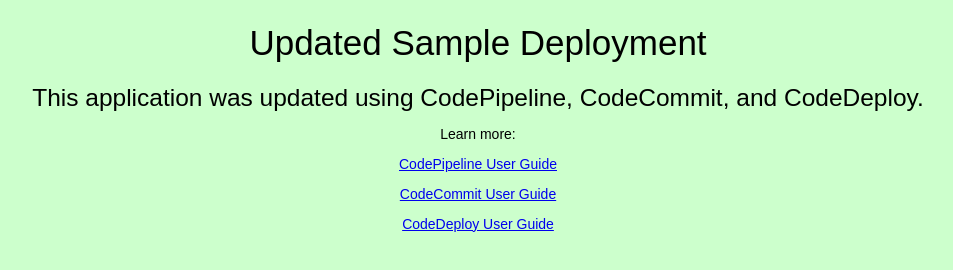
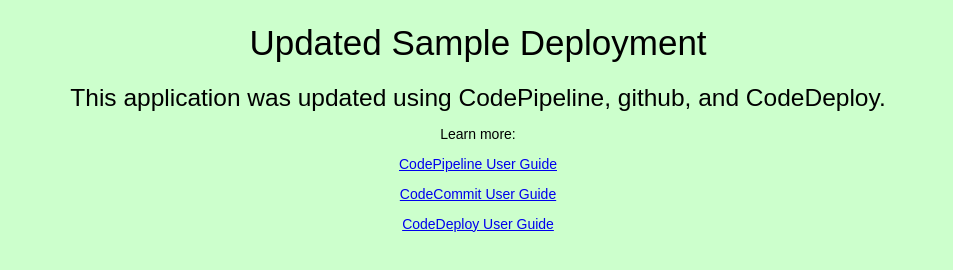
Before and after one commit to pretty25/halo-test, a plain HTML site: page index.html in a window 1280 px wide. Shown: the whole page, without its empty margins (162-1115 px from the left). Drawn offline with Linux system fonts and the light colour scheme.

Commit message:
added git as source replacing codecommit

```diff
--- a/index.html
+++ b/index.html
@@ -25,7 +25,7 @@
 </head>
 <body>
   <div align="center"><h1>Updated Sample Deployment</h1></div>
-  <div align="center"><h2>This application was updated using CodePipeline, CodeCommit, and CodeDeploy.</h2></div>
+  <div align="center"><h2>This application was updated using CodePipeline, github, and CodeDeploy.</h2></div>
   <div align="center">
     <p>Learn more:</p>
     <p><a href="https://docs.aws.amazon.com/codepipeline/latest/userguide/">CodePipeline User Guide</a></p>
```
